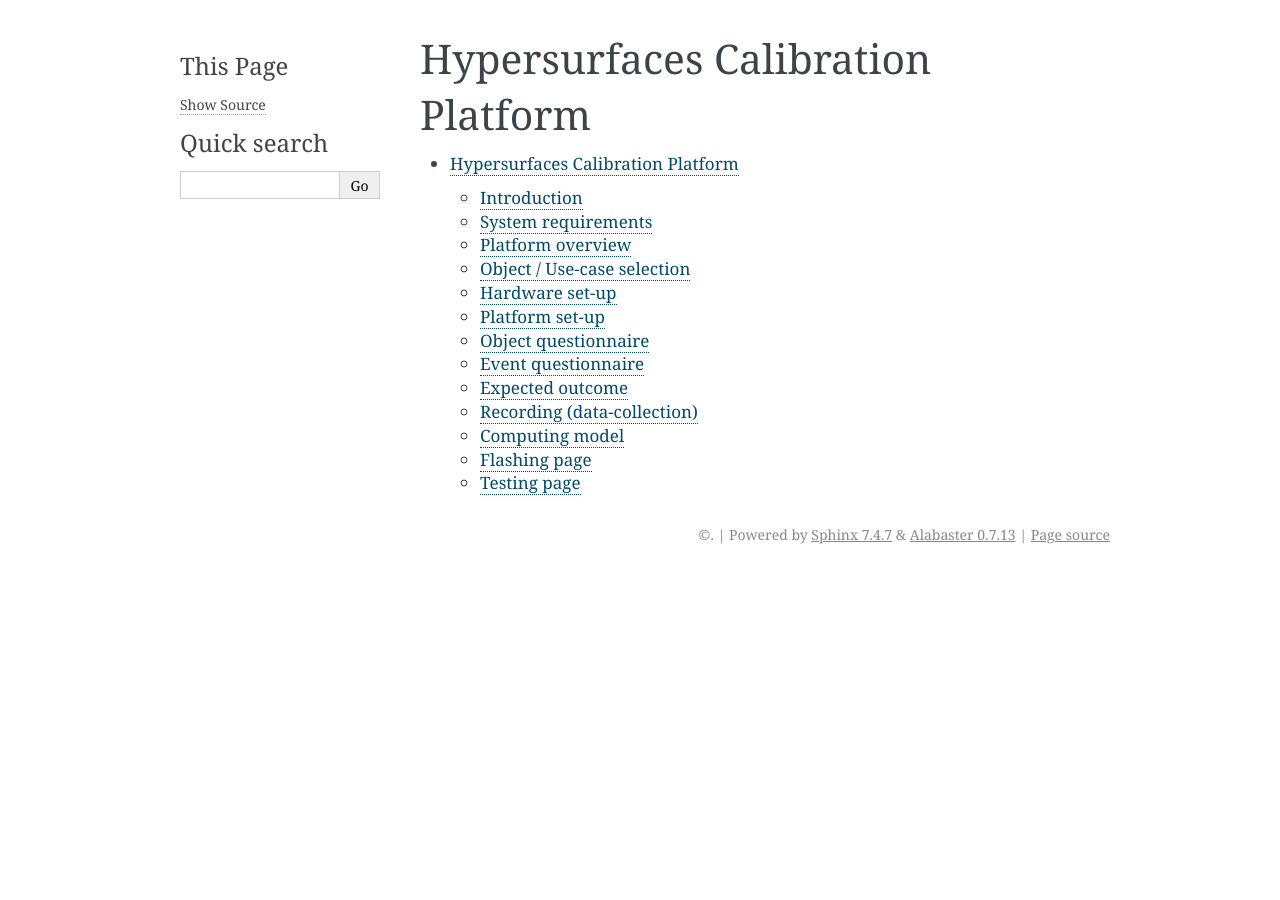
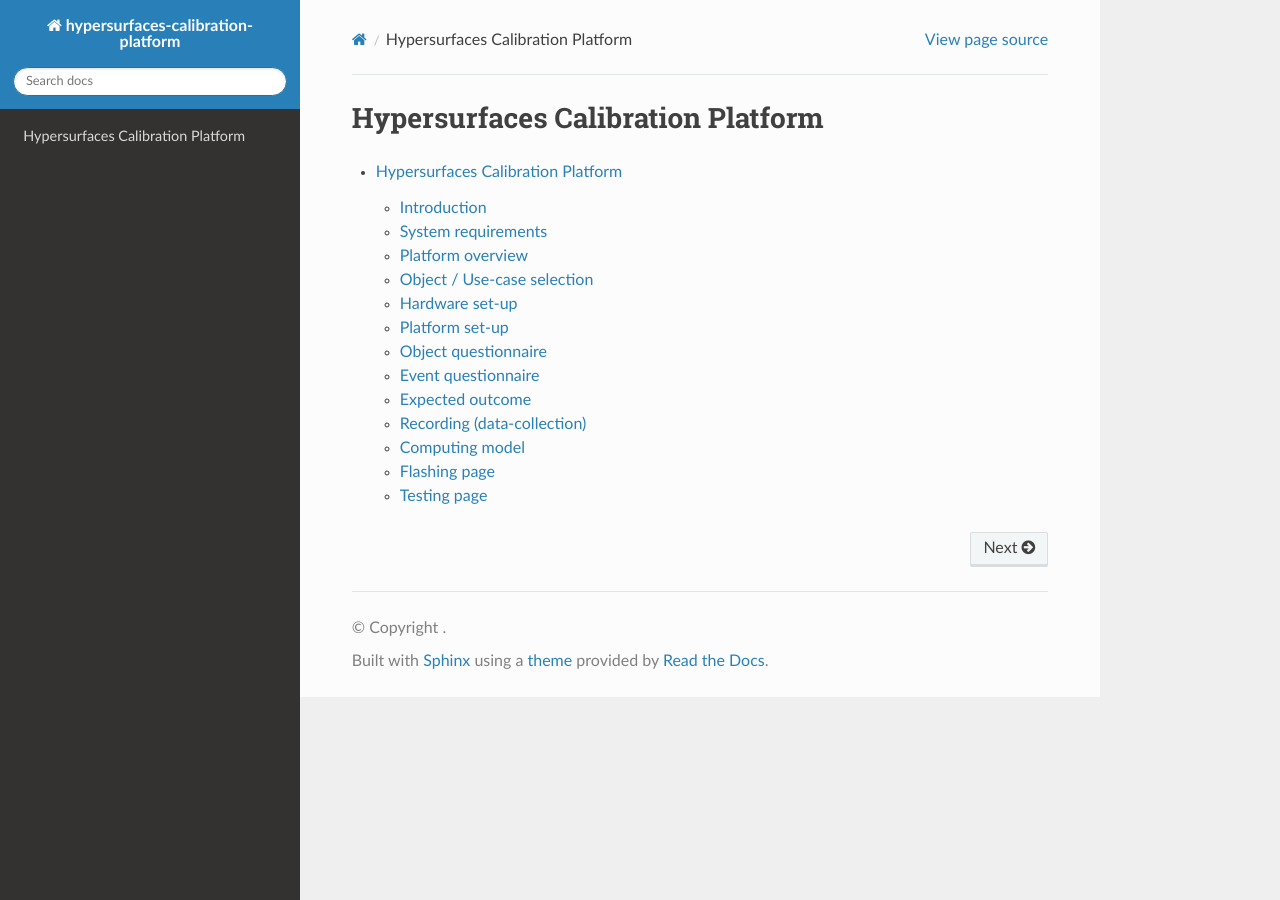
Before and after one commit to mogees/blingmogees-docs, a Sphinx documentation site: the page built from docs/index.rst, in a window 1280 px wide. Built offline with Sphinx 7.4.7 and the Read the Docs theme 2.0.0, drawn with Linux system fonts in a browser that asks for light colours.

Commit message:
Update conf.py
localisation of theme strings enables.

```diff
--- a/docs/conf.py
+++ b/docs/conf.py
@@ -1,4 +1,14 @@
 from recommonmark.parser import CommonMarkParser
+import sphinx_rtd_theme
+
+# Adding this theme as an extension is what enables localization of theme
+# strings in your translated output. If these strings are not translated
+# in your output, either we lack the localized strings for your locale,
+# or you are using an old version of the theme.
+extensions = [
+    'sphinx_rtd_theme',
+]
+html_theme = "sphinx_rtd_theme"
 
 source_parsers = {
     '.md': CommonMarkParser,
```
